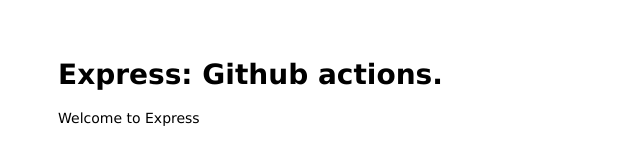
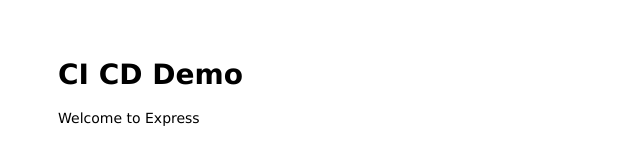
Before and after one commit to kumanan12/express-labs, a website: page public/index.html in a window 1280 px wide. Shown: the whole page, without its empty margins (0-640 px from the left). Drawn offline with Linux system fonts and the light colour scheme.

Commit message:
Ci CD Demo

```diff
--- a/public/index.html
+++ b/public/index.html
@@ -6,7 +6,7 @@
 </head>
 
 <body>
-  <h1>Express: Github actions.</h1>
+  <h1>CI CD Demo</h1>
   <p>Welcome to Express</p>
 </body>
 
```
